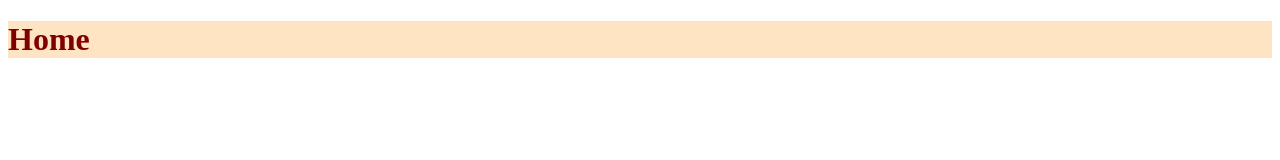
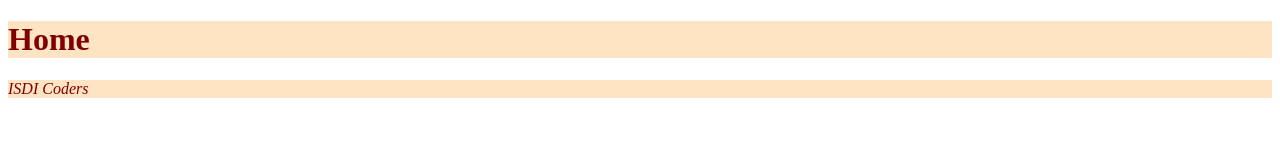
Before and after one commit to alce65/week1_q4, a website: page web/index.html in a window 1280 px wide. Drawn offline with Linux system fonts and the light colour scheme.

Commit message:
Add footer to home page

```diff
--- a/web/index.html
+++ b/web/index.html
@@ -12,6 +12,10 @@
   <header>
     <h1>Home</h1>
   </header>
+  <footer>
+    <address>ISDI Coders</address>
+  </footer>
+
 </body>
 
 </html>
--- a/web/styles/style.css
+++ b/web/styles/style.css
@@ -2,7 +2,8 @@
   box-sizing: border-box;
 }
 
-header {
+header,
+footer {
   background-color: bisque;
   color: maroon;
 }
```
